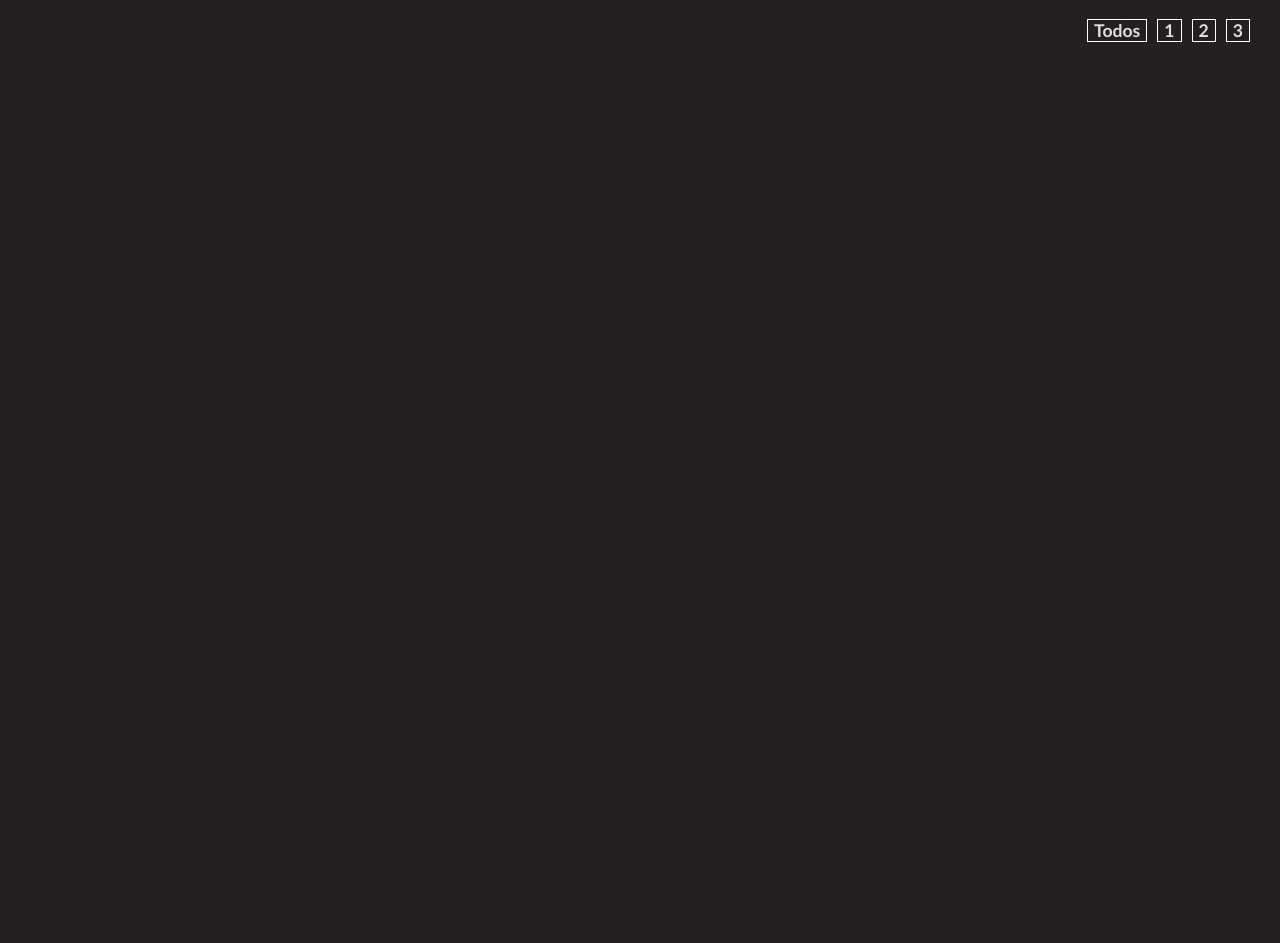
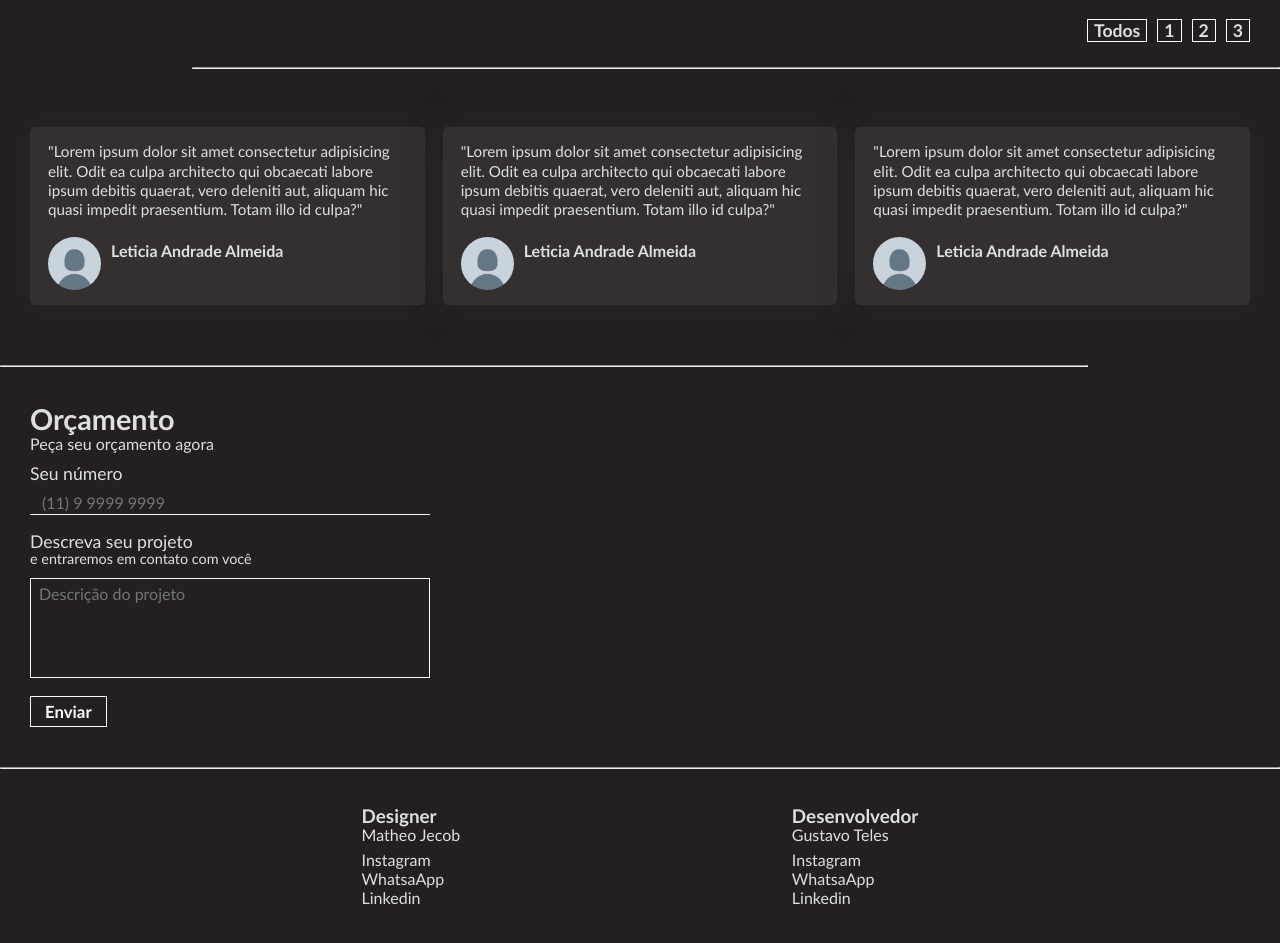
Before and after one commit to Telesgusouza/portifolio-mt, a React (Vite) app: page / in a window 1280 px wide. Shown: the part 2860-3803 px from the top of the page. Before the commit the page ends 2927 px from the top, so only its background shows below. Built offline with nearby package versions, Linux system fonts and the light colour scheme.

Commit message:
budget and footer

```diff
--- a/src/App/App.tsx
+++ b/src/App/App.tsx
@@ -1,7 +1,10 @@
 import AboutMe from "../components/AboutMe";
+import SectionBudget from "../components/Budget";
+import Footer from "../components/Footer";
 import Header from "../components/Header";
 import Main from "../components/Main";
 import MyWorks from "../components/MyWorks";
+import SectionComments from "../components/SectionComments";
 
 function App() {
   return (
@@ -10,6 +13,9 @@ function App() {
       <Main />
       <AboutMe />
       <MyWorks />
+      <SectionComments />
+      <SectionBudget />
+      <Footer />
     </>
   );
 }
--- a/src/components/AboutMe/style.ts
+++ b/src/components/AboutMe/style.ts
@@ -1,7 +1,8 @@
 import styled from "styled-components";
 
 export const Container = styled.section`
-  padding: 50px 30px;
+  padding-top: 50px;
+  padding-bottom: 50px;
 
   position: relative;
 
--- /dev/null
+++ b/src/components/Budget/index.tsx
@@ -0,0 +1,28 @@
+import * as Styled from "./style";
+
+export default function SectionBudget() {
+  return (
+    <Styled.Container>
+      <hr />
+      <Styled.ContainerContent className="box">
+        <h3>Orçamento</h3>
+        <strong>Peça seu orçamento agora</strong>
+
+        <label htmlFor="seu contato">
+          Seu número
+          <input type="text" placeholder="(11) 9 9999 9999" />
+        </label>
+
+        <label htmlFor="Descrição">
+          Descreva seu projeto
+          <span>e entraremos em contato com você</span>
+          <textarea placeholder="Descrição do projeto" ></textarea>
+        </label>
+
+        <button>
+            Enviar
+        </button>
+      </Styled.ContainerContent>
+    </Styled.Container>
+  );
+}
--- /dev/null
+++ b/src/components/Budget/style.ts
@@ -0,0 +1,108 @@
+import styled from "styled-components";
+
+export const Container = styled.section`
+  padding-top: 40px;
+  padding-bottom: 40px;
+
+  position: relative;
+
+  hr {
+    position: absolute;
+    top: 0;
+    left: 0;
+
+    width: 85%;
+  }
+`;
+
+export const ContainerContent = styled.form`
+  display: flex;
+  flex-direction: column;
+
+  h3 {
+    font-size: 1.8rem;
+    line-height: 100%;
+  }
+
+  strong {
+    font-size: 1rem;
+    font-weight: 500;
+
+    margin-bottom: 12px;
+  }
+
+  label {
+    display: flex;
+    flex-direction: column;
+
+    margin-bottom: 18px;
+
+    font-size: 1.1rem;
+    line-height: 100%;
+  }
+
+  span {
+    font-size: 0.9rem;
+  }
+
+  input,
+  textarea {
+    max-width: 400px;
+
+    background-color: transparent;
+    border: none;
+
+    margin-top: 10px;
+
+    color: white;
+    font-size: 1rem;
+    font-weight: 500;
+
+    outline: none;
+  }
+
+  input {
+    border-bottom: 1px solid #fafafa;
+    padding: 0 12px 2px 12px;
+  }
+
+  textarea {
+    resize: none;
+    height: 100px;
+
+    padding: 5px 8px;
+
+    border: 1px solid #fafafa;
+  }
+
+  button {
+    width: fit-content;
+    padding: 4px 14px;
+
+    border: 1px solid #fafafa;
+
+    font-size: 1.05rem;
+    font-weight: 600;
+    color: white;
+
+    background-color: transparent;
+
+    transition: background 0.2s ease-in-out;
+
+    &:hover {
+      background-color: #fcfcfc;
+      color: black;
+    }
+  }
+
+  @media (max-width: 500px) {
+    input,
+    textarea {
+      max-width: 100%;
+    }
+
+    button {
+      width: 100%;
+    }
+  }
+`;
--- /dev/null
+++ b/src/components/Footer/index.tsx
@@ -0,0 +1,26 @@
+import * as Styled from "./styled";
+
+export default function Footer() {
+  return (
+    <Styled.Container>
+      <hr />
+
+      <Styled.ContainerContent className="box">
+        <ul>
+            <strong>Designer</strong>
+            <span>Matheo Jecob</span>
+            <li>Instagram</li>
+            <li>WhatsaApp</li>
+            <li>Linkedin</li>
+        </ul>
+        <ul>
+            <strong>Desenvolvedor</strong>
+            <span>Gustavo Teles</span>
+            <li>Instagram</li>
+            <li>WhatsaApp</li>
+            <li>Linkedin</li>
+        </ul>
+      </Styled.ContainerContent>
+    </Styled.Container>
+  );
+}
--- /dev/null
+++ b/src/components/Footer/styled.ts
@@ -0,0 +1,49 @@
+import styled from "styled-components";
+
+export const Container = styled.footer`
+  padding-top: 40px;
+  padding-bottom: 40px;
+
+  position: relative;
+  hr {
+    position: absolute;
+    top: 0;
+    right: 0;
+    width: 100%;
+  }
+`;
+
+export const ContainerContent = styled.div`
+  display: flex;
+  justify-content: space-evenly;
+
+  ul {
+    display: flex;
+    flex-direction: column;
+  }
+
+  strong {
+    font-size: 1.18rem;
+    line-height: 95%;
+  }
+
+  span {
+    margin-bottom: 6px;
+  }
+
+  @media (max-width: 630px) {
+    justify-content: space-around;
+  }
+
+  @media (max-width: 500px) {
+    flex-direction: column;
+    text-align: center;
+
+    ul {
+        margin-bottom: 24px;
+    }
+
+    li {
+    }
+  }
+`;
--- a/src/components/Main/styled.ts
+++ b/src/components/Main/styled.ts
@@ -1,8 +1,6 @@
 import styled from "styled-components";
 
 export const Container = styled.main`
-    //height: 380px;
-
     height: 100%;
     min-height: calc(100vh - 80px);
     max-height: 500px;
--- a/src/components/MyWorks/index.tsx
+++ b/src/components/MyWorks/index.tsx
@@ -23,6 +23,7 @@ export default function MyWorks() {
             <button onClick={() => setShowDesign(false)}>Voltar</button>
           </Styled.ContainerButton>
 
+          <Reveal duration={.2} >
             <Styled.ShowDesignContent>
               <img src={img1} alt="design" />
               <div>
@@ -35,6 +36,7 @@ export default function MyWorks() {
                 </p>
               </div>
             </Styled.ShowDesignContent>
+          </Reveal>
         </Styled.ShowDesign>
       )}
       <Styled.Filters>
@@ -56,24 +58,24 @@ export default function MyWorks() {
             </li>
           </Reveal>
           <Reveal initialY={50} delay={0.1} duration={0.3}>
-            <li onClick={() => setShowDesign(true)} >
+            <li onClick={() => setShowDesign(true)}>
               <img src={img4} alt="design" />
             </li>
           </Reveal>
         </ul>
         <ul>
           <Reveal initialY={50} delay={0.1} duration={0.3}>
-            <li onClick={() => setShowDesign(true)} >
+            <li onClick={() => setShowDesign(true)}>
               <img src={img2} alt="design" />
             </li>
           </Reveal>
           <Reveal initialY={50} delay={0.1} duration={0.3}>
-            <li onClick={() => setShowDesign(true)} >
+            <li onClick={() => setShowDesign(true)}>
               <img src={img4} alt="design" />
             </li>
           </Reveal>
           <Reveal initialY={50} delay={0.1} duration={0.3}>
-            <li onClick={() => setShowDesign(true)} >
+            <li onClick={() => setShowDesign(true)}>
               <img src={img5} alt="design" />
             </li>
           </Reveal>
@@ -81,17 +83,17 @@ export default function MyWorks() {
         <ul>
           {" "}
           <Reveal initialY={50} delay={0.1} duration={0.3}>
-            <li onClick={() => setShowDesign(true)} >
+            <li onClick={() => setShowDesign(true)}>
               <img src={img3} alt="design" />
             </li>
           </Reveal>
           <Reveal initialY={50} delay={0.1} duration={0.3}>
-            <li onClick={() => setShowDesign(true)} >
+            <li onClick={() => setShowDesign(true)}>
               <img src={icon} alt="design" />
             </li>
           </Reveal>
           <Reveal initialY={50} delay={0.1} duration={0.3}>
-            <li onClick={() => setShowDesign(true)} >
+            <li onClick={() => setShowDesign(true)}>
               <img src={img6} alt="design" />
             </li>
           </Reveal>
--- a/src/components/MyWorks/styled.ts
+++ b/src/components/MyWorks/styled.ts
@@ -3,7 +3,9 @@ import styled from "styled-components";
 export const Container = styled.section`
   position: relative;
 
-  padding: 25px 30px;
+  padding-top: 25px;
+  padding-bottom: 25px;
+
 
   hr {
     position: absolute;
@@ -158,6 +160,8 @@ export const ShowDesign = styled.div`
   left: 0;
   z-index: 1100;
 
+  padding: 20px;
+
   display: flex;
   flex-direction: column;
 
@@ -185,6 +189,8 @@ export const ShowDesignContent = styled.div`
 
   background-color: #444040;
 
+  overflow: auto;
+
   img {
     width: 200px;
     max-height: 490px;
@@ -204,6 +210,16 @@ export const ShowDesignContent = styled.div`
   p {
     line-height: 125%;
   }
+
+  @media (max-width: 600px) {
+    flex-direction: column;
+
+    div {
+      margin-left: 0px;
+
+      margin-top: 15px;
+    }
+  }
 `;
 
 export const ContainerButton = styled.div`
@@ -216,5 +232,4 @@ export const ContainerButton = styled.div`
     color: white;
     background-color: #ff6961;
   }
-
 `;
--- /dev/null
+++ b/src/components/SectionComments/index.tsx
@@ -0,0 +1,42 @@
+import * as Styled from './styled';
+
+import noUser from '../../assets/imagens/24.jpg';
+
+export default function SectionComments() {
+
+    return (
+        <Styled.Container>
+            <hr />
+
+            <Styled.ContainerContent className='box' >
+                <article>
+                    <p>"Lorem ipsum dolor sit amet consectetur adipisicing elit. Odit ea culpa architecto qui obcaecati labore ipsum debitis quaerat, vero deleniti aut, aliquam hic quasi impedit praesentium. Totam illo id culpa?"</p>
+
+                    <div>
+                        <img src={noUser} alt="foto de usuário" />
+                        <strong>Leticia Andrade Almeida</strong>
+                    </div>
+                </article>
+
+                <article>
+                    <p>"Lorem ipsum dolor sit amet consectetur adipisicing elit. Odit ea culpa architecto qui obcaecati labore ipsum debitis quaerat, vero deleniti aut, aliquam hic quasi impedit praesentium. Totam illo id culpa?"</p>
+
+                    <div>
+                        <img src={noUser} alt="foto de usuário" />
+                        <strong>Leticia Andrade Almeida</strong>
+                    </div>
+                </article>
+
+                <article>
+                    <p>"Lorem ipsum dolor sit amet consectetur adipisicing elit. Odit ea culpa architecto qui obcaecati labore ipsum debitis quaerat, vero deleniti aut, aliquam hic quasi impedit praesentium. Totam illo id culpa?"</p>
+
+                    <div>
+                        <img src={noUser} alt="foto de usuário" />
+                        <strong>Leticia Andrade Almeida</strong>
+                    </div>
+                </article>
+            </Styled.ContainerContent>
+
+        </Styled.Container>
+    )
+}
--- /dev/null
+++ b/src/components/SectionComments/styled.ts
@@ -0,0 +1,64 @@
+import styled from "styled-components";
+
+export const Container = styled.section`
+  padding-top: 60px;
+  padding-bottom: 60px;
+
+  position: relative;
+
+  hr {
+    position: absolute;
+    top: 0;
+    right: 0;
+    width: 85%;
+  }
+`;
+
+export const ContainerContent = styled.div`
+  display: grid;
+  grid-template-columns: 1fr 1fr 1fr;
+  grid-gap: 18px;
+
+  p {
+    font-size: .95rem;
+    line-height: 127%;
+  }
+
+  article {
+    padding: 15px 18px;
+    border-radius: 5px;
+
+    background-color: #343030;
+    box-shadow: 0 0 35px rgba(52, 48, 48, 0.5);
+
+    cursor: default;
+  }
+
+  div {
+    display: flex;
+
+    margin-top: 18px;
+  }
+
+  strong {
+    padding-top: 4px;
+    margin-left: 10px;
+
+    white-space: pre-wrap;
+  }
+
+  img {
+    width: 53px;
+    height: 53px;
+    object-fit: cover;
+    border-radius: 50%;
+  }
+
+  @media (max-width: 870px) {
+    grid-template-columns: 1fr 1fr;
+  }
+
+  @media (max-width: 570px) {
+    grid-template-columns: 1fr;
+  }
+`;
--- a/src/index.css
+++ b/src/index.css
@@ -32,3 +32,10 @@ ul {
   padding-left: 30px;
   padding-right: 30px;
 }
+
+@media (max-width: 570px) {
+  .box {
+    padding-left: 20px;
+    padding-right: 20px;
+  }
+}
```
Lines whose indentation alone changed are shown as unchanged.
